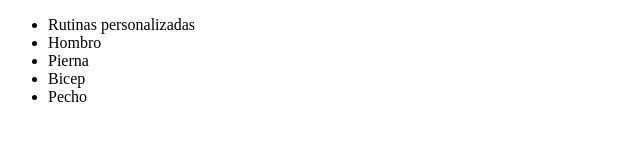
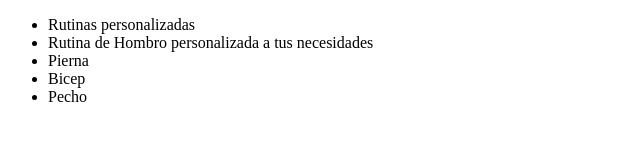
Before and after one commit to Loga91/alura-git, a plain HTML site: page index.html in a window 1280 px wide. Shown: the whole page, without its empty margins (0-640 px from the left). Drawn offline with Linux system fonts and the light colour scheme.

Commit message:
Renombrando rutina de hombro

```diff
--- a/index.html
+++ b/index.html
@@ -9,7 +9,7 @@
 <body>
     <ul>
         <li>Rutinas personalizadas</li>
-        <li>Hombro</li>
+        <li>Rutina de Hombro personalizada a tus necesidades</li>
         <li>Pierna</li>
         <li>Bicep</li>
         <li>Pecho</li>
```
